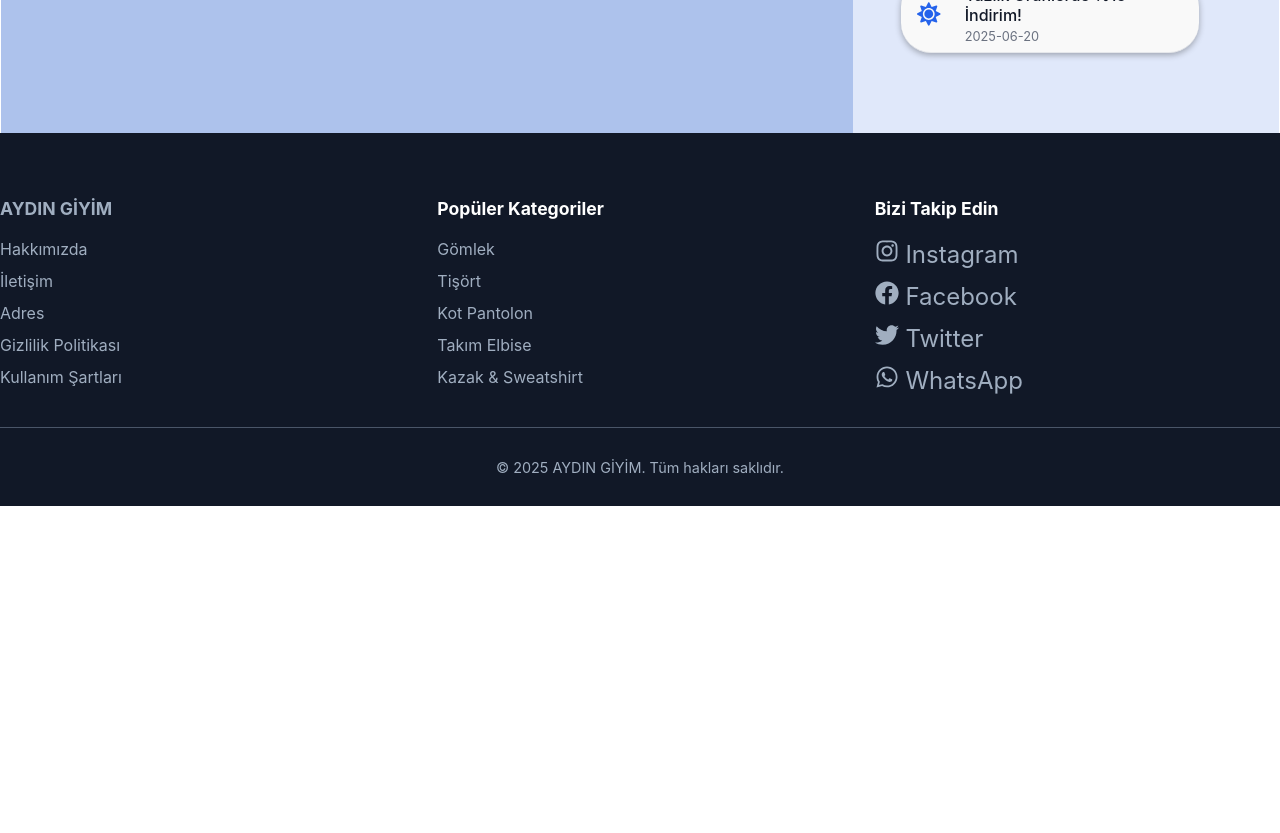
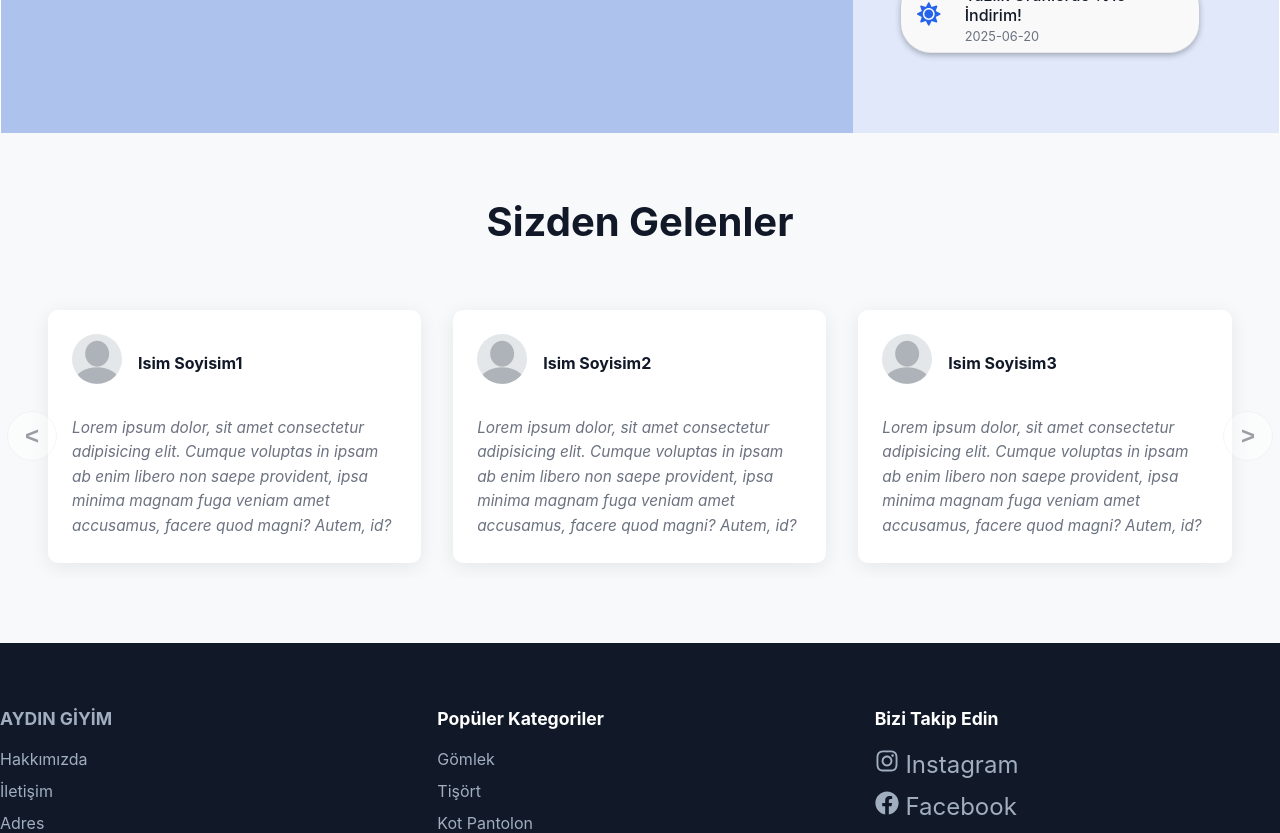
Before and after one commit to ayagiz1/aydin-giyim, a React (Create React App) app: page / in a window 1280 px wide. Shown: the part 3840-4673 px from the top of the page. Before the commit the page ends 4346 px from the top, so only its background shows below. Built offline with nearby package versions, Linux system fonts and the light colour scheme.

Commit message:
Sizden gelenler section eklendi.

```diff
--- a/src/App.js
+++ b/src/App.js
@@ -3,6 +3,7 @@ import Header from './components/Header';
 import Hero from './components/Hero';
 import CategoryShowcase from './components/CategoryShowcase';
 import MainContent from './components/MainContent';
+import CustomerComments from './components/CustomerComments';
 import Footer from './components/Footer';
 
 function App() {
@@ -12,6 +13,7 @@ function App() {
       <Hero />
       <CategoryShowcase />
       <MainContent />
+      <CustomerComments />
       <Footer />
     </div>
   );
--- /dev/null
+++ b/src/components/CustomerComments.css
@@ -0,0 +1,146 @@
+/* CustomerComments.css */
+
+.customer-comments-container {
+    padding: 4rem 2rem;
+    background-color: #f8f9fa;
+    overflow: hidden;
+    /* Kenarlardan taşan okları gizlemek için */
+}
+
+.customer-comments-container h2 {
+    text-align: center;
+    font-size: 2.5rem;
+    margin-top: 0;
+    margin-bottom: 3rem;
+    color: var(--text-primary);
+}
+
+.carousel-wrapper {
+    position: relative;
+    max-width: 1400px;
+    margin: 0 auto;
+}
+
+.comments-carousel {
+    display: grid;
+    grid-auto-flow: column;
+    grid-auto-columns: 100%;
+    /* Mobil için varsayılan: Her kart %100 genişliğinde */
+    gap: 2rem;
+    overflow-x: hidden;
+    scroll-behavior: smooth;
+    padding: 1rem;
+}
+
+/* Her bir yorum kartı */
+.customer-comment {
+    background-color: #fff;
+    border-radius: 10px;
+    padding: 1.5rem;
+    box-shadow: 0 4px 20px rgba(0, 0, 0, 0.08);
+    display: flex;
+    flex-direction: column;
+    gap: 1.5rem;
+    min-width: 20rem;
+    min-height: 150px;
+}
+
+/* Müşteri bilgileri (resim + isim) */
+.customer-info {
+    display: flex;
+    align-items: center;
+    text-align: center;
+    flex-shrink: 0;
+    gap: 1rem;
+    width: 100%;
+}
+
+.customer-info img {
+    width: 50px;
+    height: 50px;
+    border-radius: 50%;
+    object-fit: cover;
+    margin-bottom: 0.5rem;
+}
+
+.customer-info h3 {
+    margin: 0;
+    font-size: 1rem;
+    color: var(--text-primary);
+    font-weight: bold;
+}
+
+/* Yorum metni */
+.customer-comment-text p {
+    margin: 0;
+    font-style: italic;
+    color: var(--text-secondary);
+    line-height: 1.6;
+    font-size: 0.96rem;
+}
+
+/* --- RESPONSIVE GRID KURALLARI --- */
+
+/* Tablet (2 kart) */
+@media (min-width: 768px) {
+    .comments-carousel {
+        grid-auto-columns: calc(50% - 1rem);
+    }
+}
+
+/* Normal Ekran (3 kart) */
+@media (min-width: 1200px) {
+    .comments-carousel {
+        grid-auto-columns: calc(33.33% - 1.34rem);
+    }
+}
+
+/* Büyük Ekran (4 kart) */
+@media (min-width: 1715px) {
+    .comments-carousel {
+        grid-auto-columns: calc(25% - 1.5rem);
+    }
+
+    .carousel-wrapper {
+        max-width: 2000px;
+    }
+}
+
+
+
+/* Navigasyon Okları */
+.nav-button {
+    position: absolute;
+    top: 50%;
+    transform: translateY(-50%);
+    z-index: 10;
+    background-color: rgba(255, 255, 255, 0.9);
+    border: 1px solid var(--border-color);
+    border-radius: 50%;
+    width: 50px;
+    height: 50px;
+    font-size: 1.5rem;
+    color: var(--text-primary);
+    cursor: pointer;
+    transition: all 0.2s ease;
+}
+
+.nav-button:hover {
+    background-color: #fff;
+    box-shadow: 0 4px 10px rgba(0, 0, 0, 0.2);
+}
+
+.prev-button {
+    left: -25px;
+    /* Okları karuselin yarım içinde, yarım dışında konumlandırır */
+}
+
+.next-button {
+    right: -25px;
+}
+
+/* Navigasyon Noktaları (Şimdilik sadece iskelet) */
+.carousel-dots {
+    text-align: center;
+    margin-top: 2rem;
+}
--- /dev/null
+++ b/src/components/CustomerComments.js
@@ -0,0 +1,112 @@
+import React, { use, useState } from 'react';
+import './CustomerComments.css'
+import imagePP from '../assets/default-pp.jpg';
+
+const CustomerComments = () => {
+
+    const [comments, setComments] = useState([
+        {
+            id: 1,
+            name: "Isim Soyisim1",
+            userImage: imagePP,
+            text: "Lorem ipsum dolor, sit amet consectetur adipisicing elit. Cumque voluptas in ipsam ab enim libero non saepe provident, ipsa minima magnam fuga veniam amet accusamus, facere quod magni? Autem, id?"
+        },
+
+        {
+            id: 2,
+            name: "Isim Soyisim2",
+            userImage: imagePP,
+            text: "Lorem ipsum dolor, sit amet consectetur adipisicing elit. Cumque voluptas in ipsam ab enim libero non saepe provident, ipsa minima magnam fuga veniam amet accusamus, facere quod magni? Autem, id?"
+        },
+
+        {
+            id: 3,
+            name: "Isim Soyisim3",
+            userImage: imagePP,
+            text: "Lorem ipsum dolor, sit amet consectetur adipisicing elit. Cumque voluptas in ipsam ab enim libero non saepe provident, ipsa minima magnam fuga veniam amet accusamus, facere quod magni? Autem, id?"
+        },
+
+        {
+            id: 4,
+            name: "Isim Soyisim4",
+            userImage: imagePP,
+            text: "Lorem ipsum dolor, sit amet consectetur adipisicing elit. Cumque voluptas in ipsam ab enim libero non saepe provident, ipsa minima magnam fuga veniam amet accusamus, facere quod magni? Autem, id?"
+        },
+
+        {
+            id: 5,
+            name: "Isim Soyisim",
+            userImage: imagePP,
+            text: "Lorem ipsum dolor, sit amet consectetur adipisicing elit. Cumque voluptas in ipsam ab enim libero non saepe provident, ipsa minima magnam fuga veniam amet accusamus, facere quod magni? Autem, id?"
+        },
+
+        {
+            id: 6,
+            name: "Isim Soyisim",
+            userImage: imagePP,
+            text: "Lorem ipsum dolor, sit amet consectetur adipisicing elit. Cumque voluptas in ipsam ab enim libero non saepe provident, ipsa minima magnam fuga veniam amet accusamus, facere quod magni? Autem, id?"
+        },
+
+        {
+            id: 7,
+            name: "Isim Soyisim",
+            userImage: imagePP,
+            text: "Lorem ipsum dolor, sit amet consectetur adipisicing elit. Cumque voluptas in ipsam ab enim libero non saepe provident, ipsa minima magnam fuga veniam amet accusamus, facere quod magni? Autem, id?"
+        },
+
+        {
+            id: 8,
+            name: "Isim Soyisim",
+            userImage: imagePP,
+            text: "Lorem ipsum dolor, sit amet consectetur adipisicing elit. Cumque voluptas in ipsam ab enim libero non saepe provident, ipsa minima magnam fuga veniam amet accusamus, facere quod magni? Autem, id?"
+        },
+
+        {
+            id: 9,
+            name: "Isim Soyisim",
+            userImage: imagePP,
+            text: "Lorem ipsum dolor, sit amet consectetur adipisicing elit. Cumque voluptas in ipsam ab enim libero non saepe provident, ipsa minima magnam fuga veniam amet accusamus, facere quod magni? Autem, id?"
+        },
+
+        {
+            id: 10,
+            name: "Isim Soyisim",
+            userImage: imagePP,
+            text: "Lorem ipsum dolor, sit amet consectetur adipisicing elit. Cumque voluptas in ipsam ab enim libero non saepe provident, ipsa minima magnam fuga veniam amet accusamus, facere quod magni? Autem, id?"
+        }
+    ]);
+
+    return (
+        <section className='customer-comments-container'>
+
+            <h2>Sizden Gelenler</h2>
+
+            <div className="carousel-wrapper">
+                <button className='nav-button prev-button'>&lt;</button>
+
+                <div className="comments-carousel">
+                    {comments.map(comment => (
+                        <div className="customer-comment" key={comment.id}>
+                            <div className="customer-info">
+                                <img src={comment.userImage} alt="{comment.name}" />
+                                <h3>{comment.name}</h3>
+                            </div>
+                            <div className="customer-comment-text">
+                                <p>{comment.text}</p>
+                            </div>
+                        </div>
+                    ))}
+                </div>
+                <div className="carousel-dots">
+
+                </div>
+
+                <button className='nav-button next-button'>&gt;</button>
+            </div>
+
+
+        </section>
+    );
+}
+
+export default CustomerComments;
```
Also changed, not shown: src/assets/default-pp.jpg (added).
